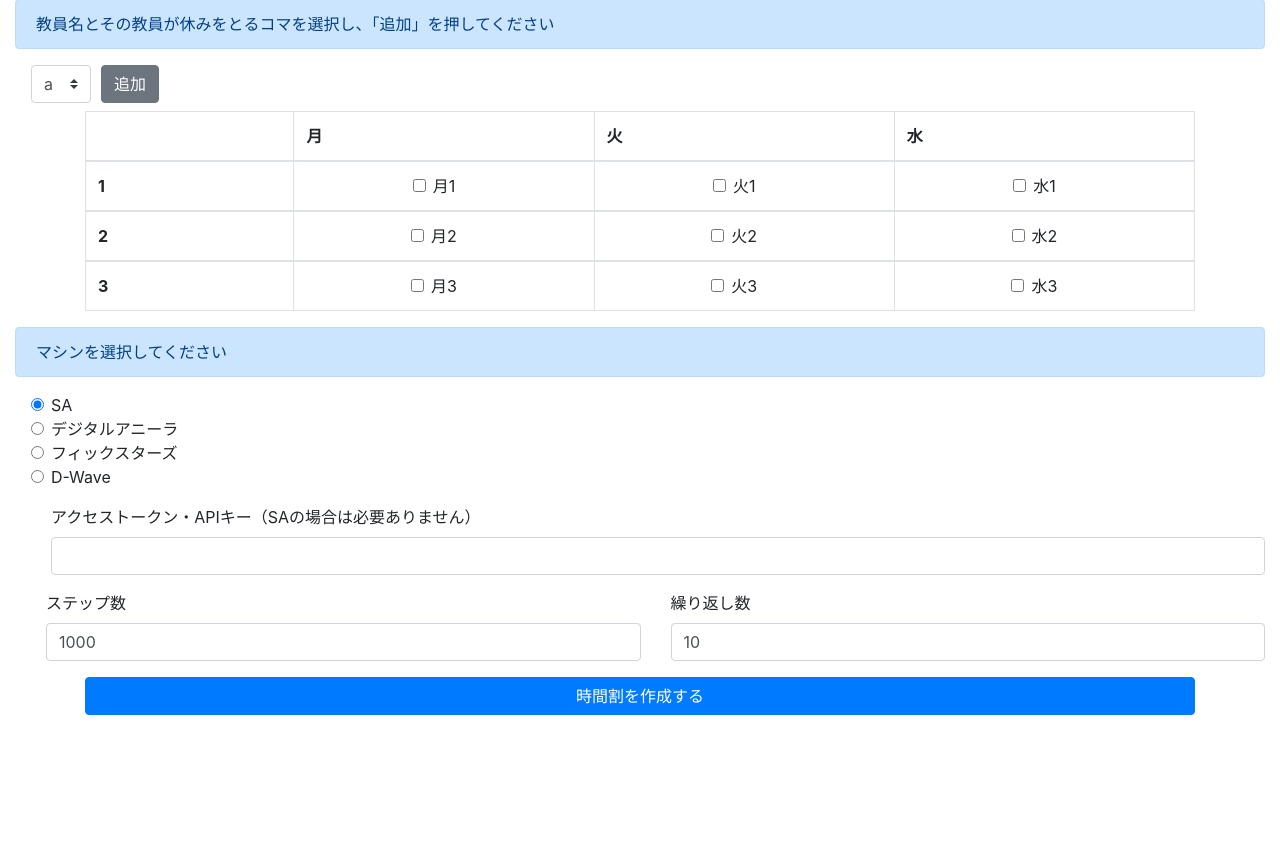
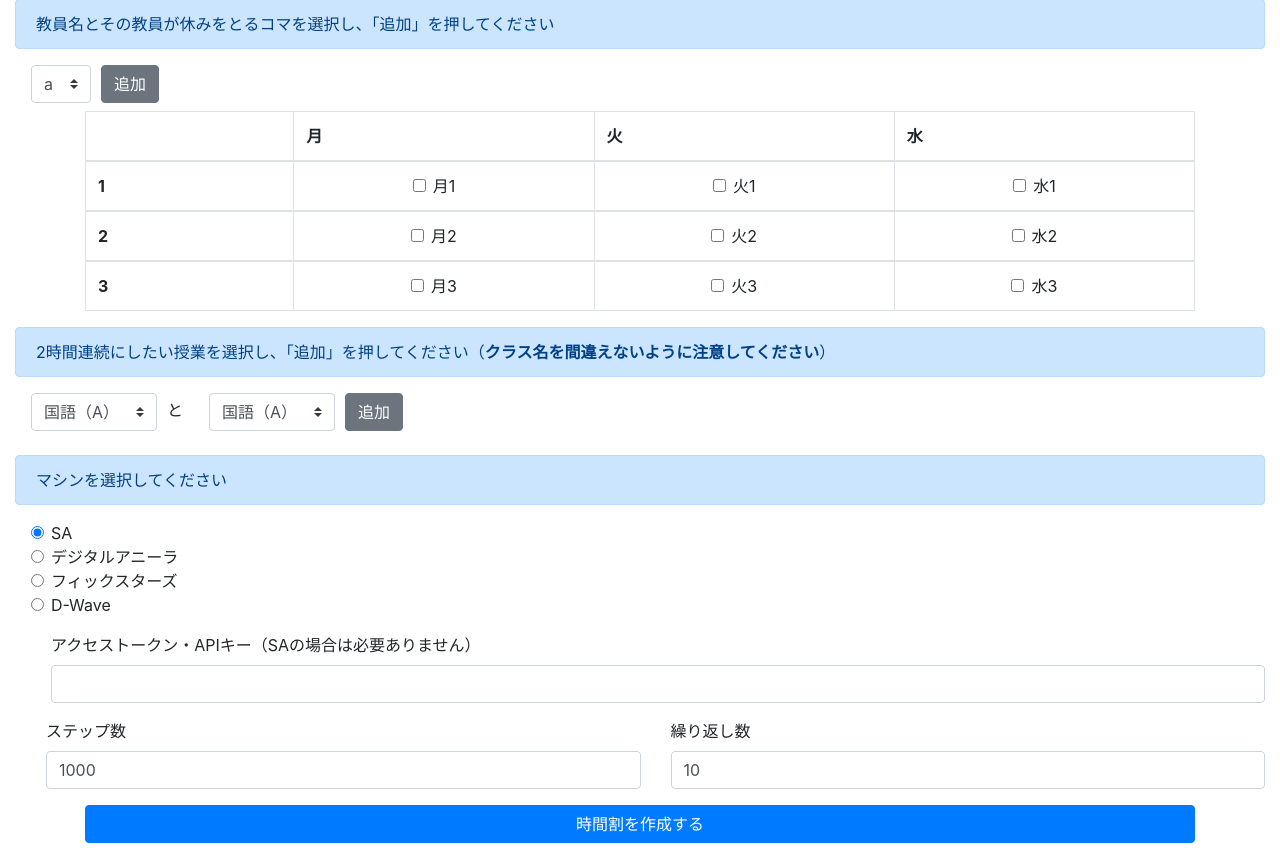
Before and after one commit to CanonMukai/timetable, a Django app: page /make/constraint/ in a window 1280 px wide. Shown: the part 73-932 px from the top of the page. Before the commit the page ends 788 px from the top, so only its background shows below. Run offline with Django 3.2, Linux system fonts and the light colour scheme; data comes from the database, SQL or seed files in the repository; both versions use the stored data as it was after the commit; some libraries are stand-ins or nearby versions.

Commit message:
Just show jugyolist

```diff
--- a/make/models.py
+++ b/make/models.py
@@ -15,6 +15,7 @@ class TimeTable(models.Model):
     cell_list = models.TextField(null=True)
     teacher_list = models.TextField(null=True)
     class_list = models.TextField(null=True)
+    jugyo_dict = models.TextField(null=True)
     weekly = models.IntegerField(null=True)
     convenience = models.TextField(default=json.dumps({}))
     steps = models.IntegerField(default=1000)
--- a/make/views.py
+++ b/make/views.py
@@ -41,6 +41,7 @@ def make(request):
             class_dict = ClassDict(cell_list)
             teacher_list = TeacherName(class_dict)
             class_list = ClassName(class_dict)
+            jugyo_dict = JugyoDict(cell_list)
             if TimeTable.objects.filter(school_id=0).exists():
                 t = TimeTable.objects.get(school_id=0)
                 t.delete()
@@ -52,6 +53,7 @@ def make(request):
                 cell_list=json.dumps(cell_list),
                 teacher_list=json.dumps(teacher_list),
                 class_list=json.dumps(class_list),
+                jugyo_dict=json.dumps(jugyo_dict),
                 weekly=weekly,
             )
             timetable.save()
@@ -71,6 +73,7 @@ days = ['月', '火', '水', '木', '金', '土']
 def constraint(request):
     t = TimeTable.objects.get(school_id=0)
     teacher_list = json.loads(t.teacher_list)
+    jugyo_dict = ast.literal_eval(t.jugyo_dict)
     table = json.loads(t.table)
     max_koma = 0
     for komas in table:
@@ -92,11 +95,13 @@ def constraint(request):
         'teacher': teacher_list,
         'days': ['月', '火', '水', '木', '金', '土'][:length],
         'tabledict': table_dict,
+        'jugyo': jugyo_dict,
     }
     if request.method == 'POST':
-        if 'add' in request.POST or 'clear' in request.POST or 'clear-all' in request.POST:
+        post_set = {'add', 'clear', 'clear-all', 'add4'}
+        if post_set & set(request.POST):
             # TODO: 戻るボタンを押されたときの挙動 現在追加済みの休むコマが誤って表示される
-            # 先生の都合の取得
+            # 制約3: 先生の都合の取得
             con = ast.literal_eval(t.convenience)
             if 'add' in request.POST:
                 teacher = request.POST['teacher']
@@ -123,6 +128,7 @@ def constraint(request):
                 for gen in gens:
                     con3_gen[name] += gen_dict[gen] + " "
             params['con3'] = con3_gen
+            # 制約4: 2時間連続にしたいコマ
             return render(request, 'make/constraint.html', params)
         elif 'make' in request.POST:
             t.steps = int(request.POST['steps'])
--- a/templates/make/constraint.html
+++ b/templates/make/constraint.html
@@ -74,6 +74,33 @@
         {% endif %}
     </div>
 
+    <!-- 2時間連続にしたい授業 -->
+    <div class="alert alert-primary mt-3" role="alert">
+        2時間連続にしたい授業を選択し、「追加」を押してください（<b>クラス名を間違えないように注意してください</b>）
+    </div>
+    <div class="form-row align-items-center">
+        <div class="col-auto ml-3">
+            <label class="mr-sm-2 sr-only" for="jugyo1">Preference</label>
+            <select class="custom-select mr-sm-2 mb-2" id="jugyo1" name="jugyo1">
+                {% for key, value in jugyo.items %}
+                <option value="{{ key }}">{{ value }}</option>
+                {% endfor %}
+            </select>
+        </div>
+        <div class="col-auto mt-1"><p>と</p></div>
+        <div class="col-auto ml-3">
+            <label class="mr-sm-2 sr-only" for="jugyo2">Preference</label>
+            <select class="custom-select mr-sm-2 mb-2" id="jugyo2" name="jugyo2">
+                {% for key, value in jugyo.items %}
+                <option value="{{ key }}">{{ value }}</option>
+                {% endfor %}
+            </select>
+        </div>
+        <div class="col-auto">
+            <button type="submit" class="btn btn-secondary mb-2" name="add4">追加</button>
+        </div>
+    </div>
+
     <!-- マシンの選択 -->
     <div>
         <div class="alert alert-primary my-3" role="alert">
```
Also changed, not shown: make/functions.py (+15 -0 lines), db.sqlite3, make/migrations/0017_timetable_jugyo_list.py (added), make/migrations/0018_auto_20201024_0141.py (added).
